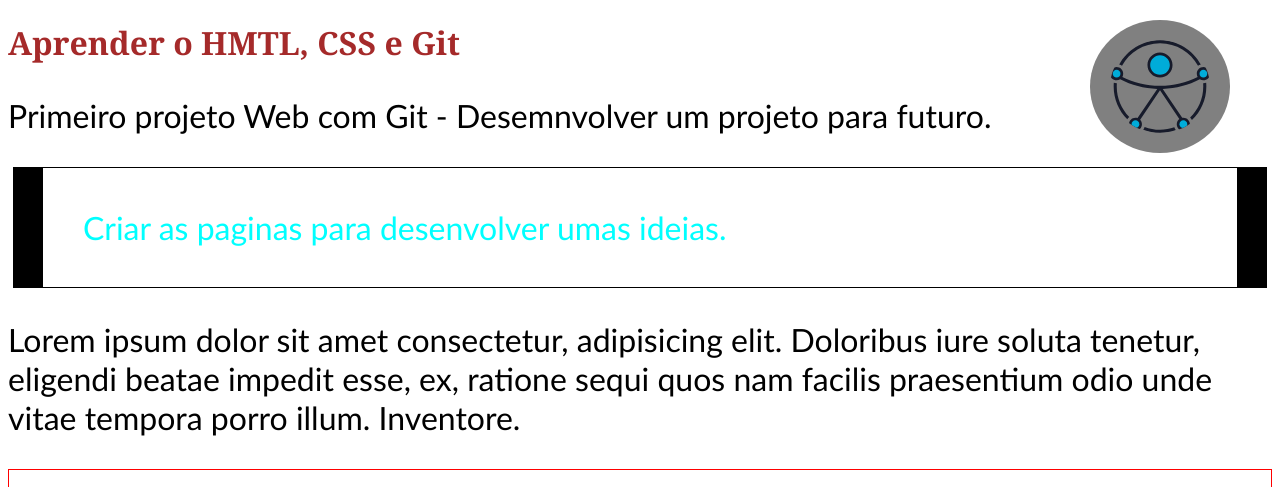
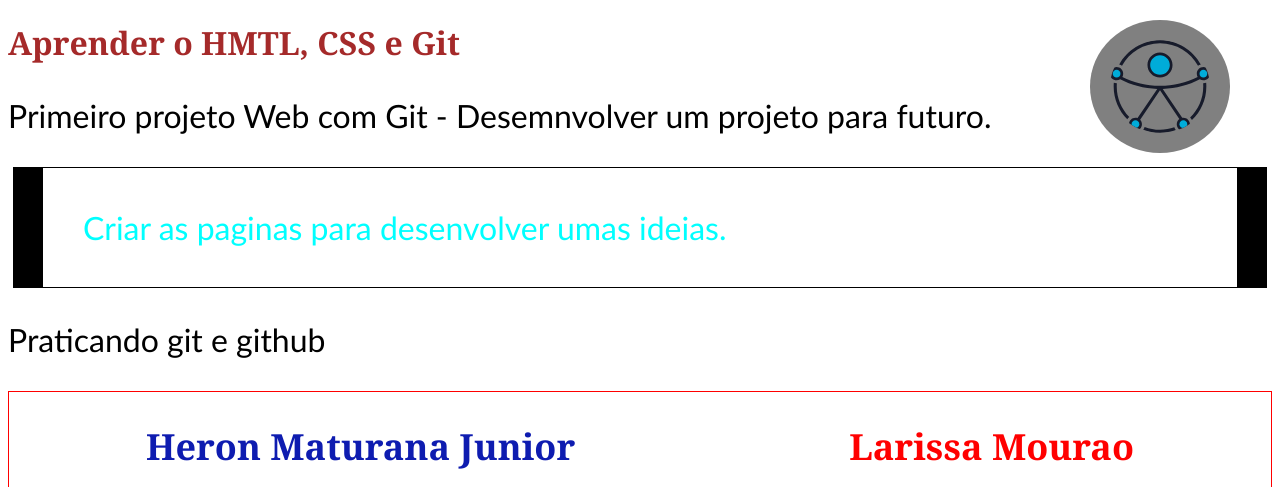
Before and after one commit to hmjdesign/primeiro-projeto-web, a plain HTML site: page index.html in a window 1280 px wide. Shown: the top 487 px of the page. Drawn offline with Linux system fonts and the light colour scheme.

Commit message:
Alteração do terceiro paragrafo

```diff
--- a/index.html
+++ b/index.html
@@ -11,7 +11,7 @@
     <div class="text-lorem">
         <p>Primeiro projeto Web com Git - Desemnvolver um projeto para futuro.</p>
         <p>Criar as paginas para desenvolver umas ideias.</p>
-        <p>Lorem ipsum dolor sit amet consectetur, adipisicing elit. Doloribus iure soluta tenetur, eligendi beatae impedit esse, ex, ratione sequi quos nam facilis praesentium odio unde vitae tempora porro illum. Inventore.</p>
+        <p>Praticando git e github</p>
     </div>
     <div class="casal">
         <div class="heron">
```
